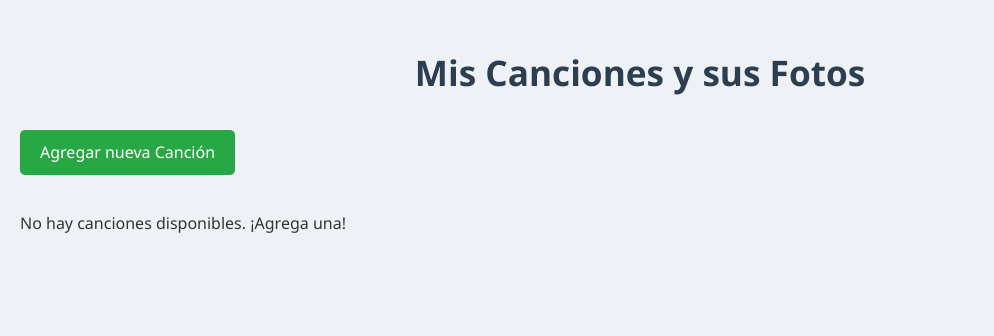
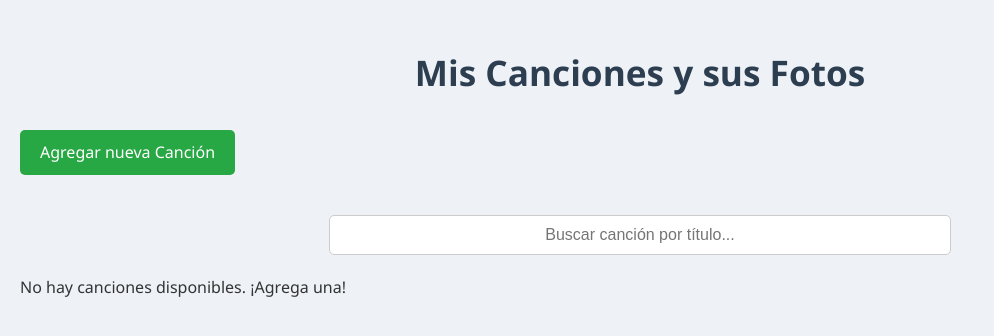
Before and after one commit to jolubaqui/Flask-AdministradorFotoCanciones, a Flask app: template templates/index.html in a window 1280 px wide. Shown: the top 336 px of the page, without its empty margins (0-994 px from the left). Run offline with Flask 3, Linux system fonts and the light colour scheme; the template is opened without the code that fills it, so the values that code supplies are empty.

Commit message:
se agrega buscador

```diff
--- a/app.py
+++ b/app.py
@@ -6,6 +6,7 @@ from werkzeug.utils import secure_filename
 import cloudinary
 import cloudinary.uploader
 import cloudinary.api
+from flask import Flask, jsonify
 
 # Define la ruta base del proyecto
 BASE_DIR = os.path.abspath(os.path.dirname(__file__))
@@ -193,6 +194,33 @@ def editar_cancion(id):
     # Para la petición GET, se muestra el formulario con los datos actuales
     return render_template('editar.html', cancion=cancion)
 
+# --- RUTA DE BÚSQUEDA ---
+@app.route('/buscar')
+def buscar():
+    """
+    Ruta para buscar canciones en tiempo real y devolver los resultados en JSON.
+    """
+    # Obtener el término de búsqueda de los argumentos de la URL (ej. ?q=nombre)
+    query = request.args.get('q', '')
+    conn = get_db_connection()
+
+    # Usar LIKE para buscar coincidencias parciales, y el operador '%'
+    # Esto busca cualquier canción cuyo título contenga el texto de la búsqueda
+    # Usamos '%{}%'.format(query) para crear la cadena de búsqueda segura
+    # En proyectos más complejos se usaría parametrización para evitar inyección SQL
+    query_pattern = f'%{query}%'
+    canciones = conn.execute(
+        'SELECT id, titulo, artista, ruta_foto, letra FROM canciones WHERE titulo LIKE ?',
+        (query_pattern,)
+    ).fetchall()
+
+    # Convertir la lista de objetos Row de SQLite a una lista de diccionarios
+    # para que se puedan serializar a JSON
+    canciones_json = [dict(cancion) for cancion in canciones]
+
+    # Devolver la lista como una respuesta JSON
+    return jsonify(canciones_json)
+
 
 @app.route('/eliminar/<int:id>', methods=['POST'])
 def eliminar_cancion(id):
--- a/static/css/style.css
+++ b/static/css/style.css
@@ -212,3 +212,19 @@ form input[type="submit"]:hover {
     color: #856404;
     border-color: #ffeeba;
 }
+/* Estilos para el buscador */
+.search-container {
+    display: flex;
+    justify-content: center;
+    margin: 20px 0;
+}
+
+#searchInput {
+    width: 100%;
+    max-width: 600px;
+    padding: 10px;
+    font-size: 16px;
+    border: 1px solid #ccc;
+    border-radius: 5px;
+    text-align: center;
+}
--- a/templates/index.html
+++ b/templates/index.html
@@ -10,6 +10,10 @@
     <h1>Mis Canciones y sus Fotos</h1>
     <a href="{{ url_for('agregar_cancion') }}" class="button">Agregar nueva Canción</a>
 
+    <div class="search-container">
+        <input type="text" id="searchInput" placeholder="Buscar canción por título..." onkeyup="buscarCanciones()">
+    </div>
+
     {% with messages = get_flashed_messages(with_categories=true) %}
         {% if messages %}
             <ul class="flashes">
@@ -21,30 +25,12 @@
     {% endwith %}
 
     {% if canciones %}
-        <ul class="song-list">
+        <div id="song-list-container"> <ul class="song-list" id="initial-song-list">
                 {% for cancion in canciones %}
                     <li class="song-item">
                         <div class="song-info">
                             <strong>{{ cancion.titulo }}</strong> - {{ cancion.artista }}
                         </div>
-
-                     <div class="song-image">
-                        {% if cancion.ruta_foto %}
-                            <img src="{{ url_for('static', filename=cancion.ruta_foto) }}" alt="Foto de {{ cancion.titulo }}" class="foto-cancion">
-                        {% else %}
-                            <span class="no-photo">No hay foto disponible</span>
-                        {% endif %}
-                    </div>
-
-                        {% if cancion.letra %}
-                    <div class="song-lyrics-preview">
-                        <p>{{ cancion.letra[:300] }}
-                            {% if cancion.letra | length > 300 %}
-                            ...
-                            {% endif %}
-                        </p>
-                    </div>
-                    {% endif %}
 
                         <div class="song-actions">
                             <a href="{{ url_for('editar_cancion', id=cancion.id) }}" class="action-button edit-button">Editar</a>
@@ -60,19 +46,120 @@
                             {% endif %}
                         </div>
 
-
+                        <div class="song-image">
+                            {% if cancion.ruta_foto %}
+                                <img src="{{ url_for('static', filename=cancion.ruta_foto) }}" alt="Foto de {{ cancion.titulo }}" class="foto-cancion">
+                            {% else %}
+                                <span class="no-photo">No hay foto disponible</span>
+                            {% endif %}
+                        </div>
 
                         {% if cancion.url_web_foto %}
                             <div class="web-url">
                                 URL Web: <a href="{{ cancion.url_web_foto }}" target="_blank">{{ cancion.url_web_foto }}</a>
                             </div>
                         {% endif %}
+
+                        {% if cancion.letra %}
+                            <div class="song-lyrics-preview">
+                                <p>{{ cancion.letra[:300] }}
+                                    {% if cancion.letra | length > 300 %}
+                                        ...
+                                    {% endif %}
+                                </p>
+                            </div>
+                        {% endif %}
                     </li>
                 {% endfor %}
             </ul>
-    {% else %}
+        </div> {% else %}
         <p>No hay canciones disponibles. ¡Agrega una!</p>
     {% endif %}
 
+    <script>
+        // Función para construir el HTML de una canción a partir de los datos
+        function buildSongItem(cancion) {
+            // Lógica para truncar la letra a 300 caracteres
+            let lyricsPreview = '';
+            if (cancion.letra) {
+                const truncatedLyrics = cancion.letra.length > 300 ? cancion.letra.substring(0, 300) + '...' : cancion.letra;
+                lyricsPreview = `<div class="song-lyrics-preview"><p>${truncatedLyrics}</p></div>`;
+            }
+
+            // Lógica para la URL web
+            let webUrl = '';
+            if (cancion.url_web_foto) {
+                webUrl = `<div class="web-url">URL Web: <a href="${cancion.url_web_foto}" target="_blank">${cancion.url_web_foto}</a></div>`;
+            }
+
+            // Lógica para la foto
+            let photoHtml = cancion.ruta_foto ?
+                `<img src="/static/${cancion.ruta_foto}" alt="Foto de ${cancion.titulo}" class="foto-cancion">` :
+                `<span class="no-photo">No hay foto disponible</span>`;
+
+            // Lógica para el botón de subir a la web
+            let uploadButton = cancion.ruta_foto ? `
+                <form action="/subir_a_web/${cancion.id}" method="post" style="display:inline;">
+                    <button type="submit" class="action-button upload-button">Subir a Web</button>
+                </form>` : '';
+            let html = `
+                <li class="song-item">
+                    <div class="song-info">
+                        <strong>${cancion.titulo}</strong> - ${cancion.artista}
+                    </div>
+
+                    <div class="song-actions">
+                        <a href="/editar/${cancion.id}" class="action-button edit-button">Editar</a>
+                        <form action="/eliminar/${cancion.id}" method="post" style="display:inline;">
+                            <button type="submit" class="action-button delete-button" onclick="return confirm('¿Estás seguro de que quieres eliminar esta canción?');">
+                                Eliminar
+                            </button>
+                        </form>
+                        ${uploadButton}
+                        ${cancion.ruta_foto ? `
+                        <form action="/subir_a_web/${cancion.id}" method="post" style="display:inline;">
+                            <button type="submit" class="action-button upload-button">Subir a Web</button>
+                        </form>` : ''}
+                    </div>
+
+                    <div class="song-image">
+                        ${photoHtml}
+                    </div>
+
+                    ${lyricsPreview}
+
+                    </li>
+            `;
+            return html;
+        }
+
+        // Función principal que se activa al escribir en el campo de búsqueda
+        function buscarCanciones() {
+            const query = document.getElementById('searchInput').value;
+            const songListContainer = document.getElementById('song-list-container');
+
+            // Hacemos una llamada a la nueva ruta /buscar de Flask
+            fetch(`/buscar?q=${query}`)
+                .then(response => response.json()) // La respuesta viene como JSON, la convertimos a un objeto JavaScript
+                .then(canciones => {
+                    let htmlContent = `<ul class="song-list">`;
+                    if (canciones.length > 0) {
+                        canciones.forEach(cancion => {
+                            htmlContent += buildSongItem(cancion);
+                        });
+                    } else {
+                        htmlContent += `<li class="no-songs">No se encontraron canciones.</li>`;
+                    }
+                    htmlContent += `</ul>`;
+
+                    songListContainer.innerHTML = htmlContent; // Reemplazamos el contenido de la lista
+                })
+                .catch(error => {
+                    console.error('Error en la búsqueda:', error);
+                    songListContainer.innerHTML = `<p class="error">Ocurrió un error al buscar las canciones.</p>`;
+                });
+        }
+    </script>
+
 </body>
 </html>
```
Lines whose indentation alone changed are shown as unchanged.
